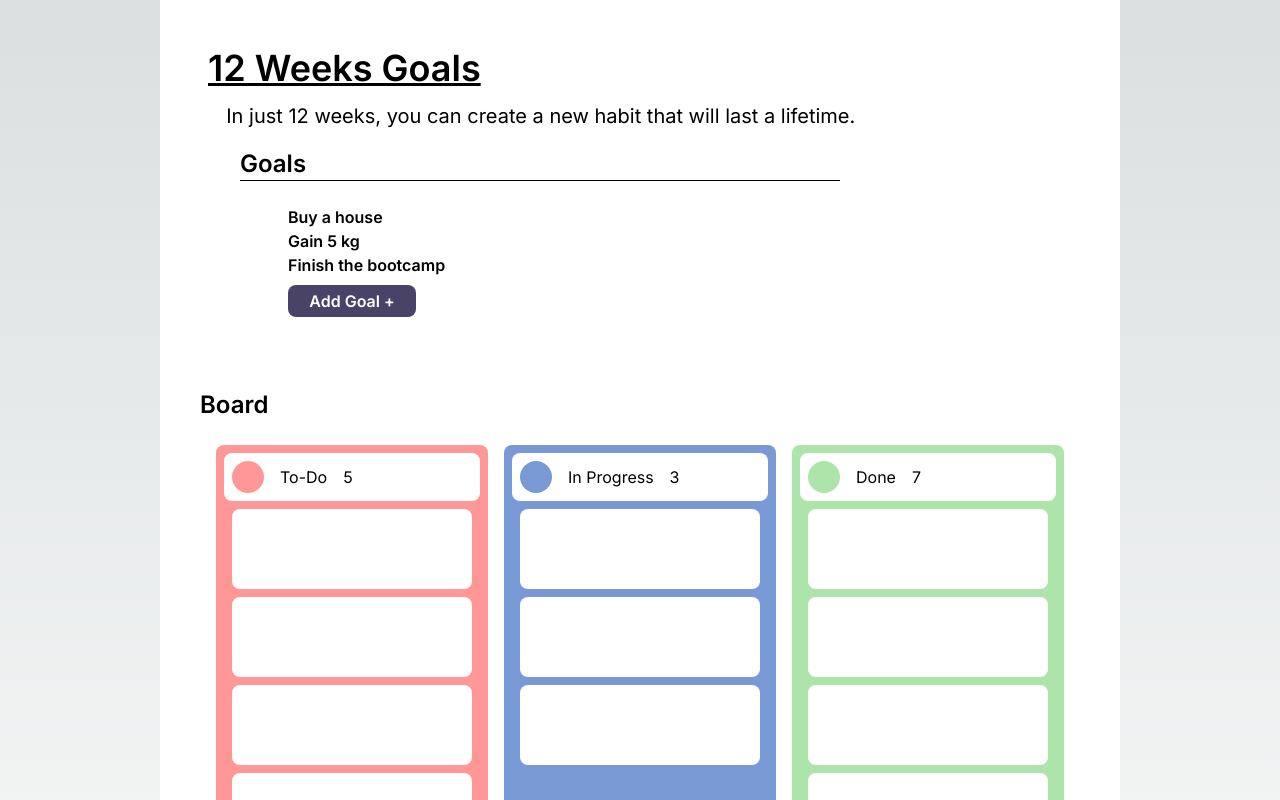
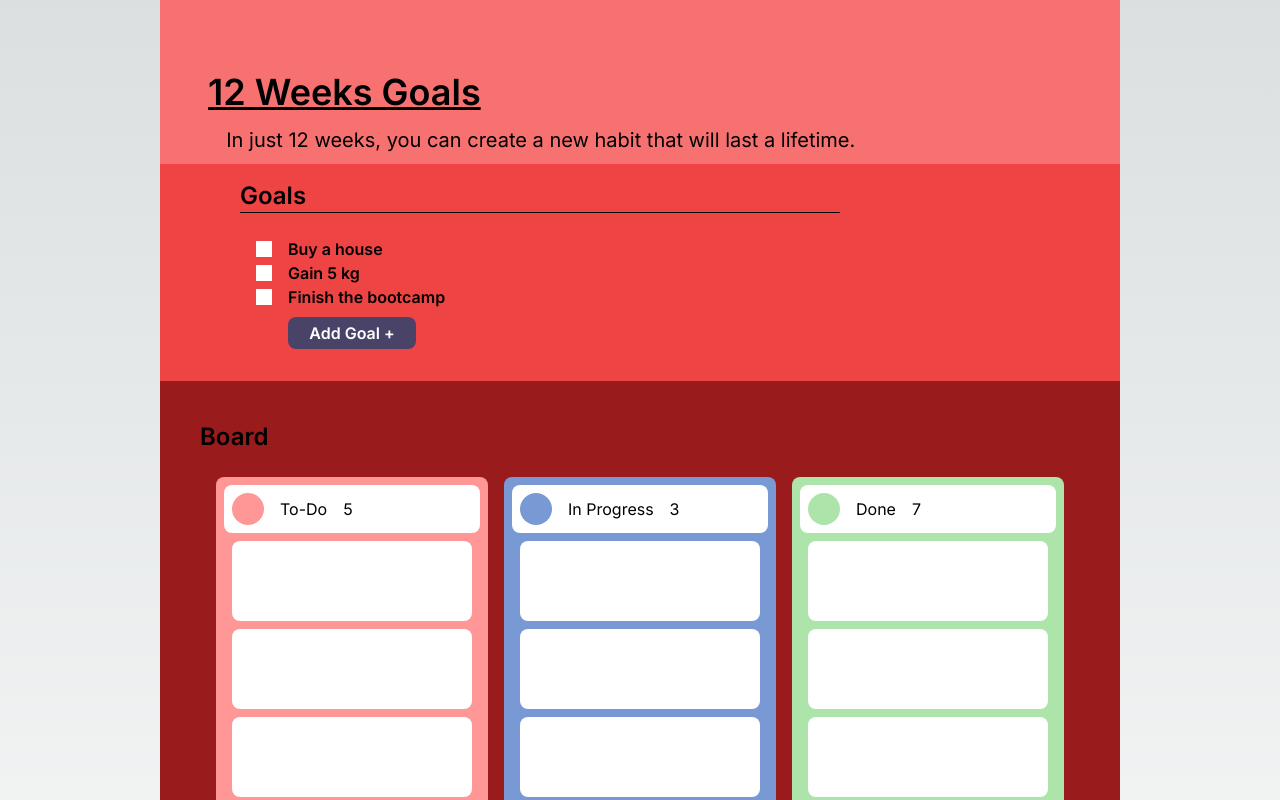
Before and after one commit to mjjstockman/doze, a Next.js app: page /dashboard in a window 1280 px wide. Shown: the part 180-980 px from the top of the page. Built offline with nearby package versions, Linux system fonts and the light colour scheme.

Commit message:
D-2 Basic Dashboard

```diff
--- a/app/components/DashboardComponents/HeaderContainer.js/HeaderContainer.js
+++ b/app/components/DashboardComponents/HeaderContainer.js/HeaderContainer.js
@@ -36,8 +36,8 @@ const HeaderContainer = () => {
   useEffect(() => {}, [title, quote]);
 
   return (
-    <div className="flex items-end bg-white w-full h-52 rounded-t-lg hover:cursor-pointer">
-      <form className="flex flex-col w-full pl-[5%]">
+    <div className="flex items-end bg-red-400 w-full h-60 rounded-t-lg hover:cursor-pointer">
+      <form className="flex flex-col w-full pl-[5%] mb-2">
         <input
           type="text"
           className={`${inter.className} underline h-16 w-full text-black font-semibold text-4xl border-none bg-transparent focus:border-none outline-none placeholder:text-black placeholder:font-semibold`}
--- a/app/components/DashboardComponents/MainGoalsContainer/MainGoalsContainer.js
+++ b/app/components/DashboardComponents/MainGoalsContainer/MainGoalsContainer.js
@@ -35,7 +35,7 @@ const MainGoalsContainer = () => {
 
   return (
     <div
-      className={`${inter.className} bg-white flex flex-col w-full ${
+      className={`${inter.className} bg-red-500 flex flex-col w-full ${
         testGoals.length > 5 ? "h-52" : "h-auto"
       } px-20 py-4`}
     >
@@ -50,7 +50,7 @@ const MainGoalsContainer = () => {
       >
         {testGoals.length === 0 ? (
           <div className="w-full">
-            <h2 className="text-black">
+            <h2 className="text-black font-semibold">
               It's recommended to have between 3-5 goals
             </h2>
           </div>
@@ -67,6 +67,12 @@ const MainGoalsContainer = () => {
           </>
         )}
 
+        {testGoals.length === 5 &&
+          <div className="h-14 flex items-center">
+            <p className="text-black">It's recommended to only have 3-5 goals</p>
+          </div>
+        }
+
         <AddGoal goals={testGoals} setGoals={setGoals} />
       </div>
     </div>
--- a/app/components/DashboardComponents/SubGoalsContainer/SubGoalsContainer.js
+++ b/app/components/DashboardComponents/SubGoalsContainer/SubGoalsContainer.js
@@ -23,7 +23,7 @@ const SubGoalsContainer = () => {
   ]);
 
   return (
-    <div className="bg-white w-full h-auto rounded-b-lg p-10">
+    <div className="bg-red-800 w-full h-auto rounded-b-lg p-10">
       <h1 className="text-2xl text-black font-semibold mb-2">Board</h1>
 
       <div className="flex gap-4 w-full max-h-screen h-full rounded-lg p-4">
```
